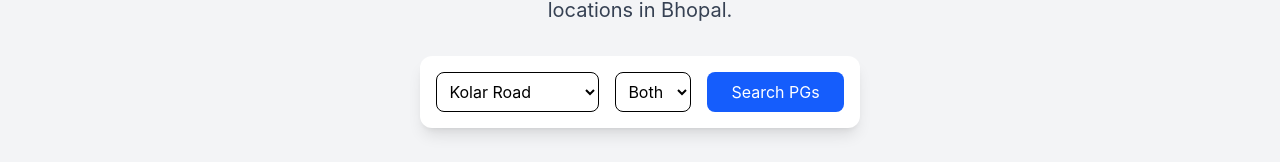
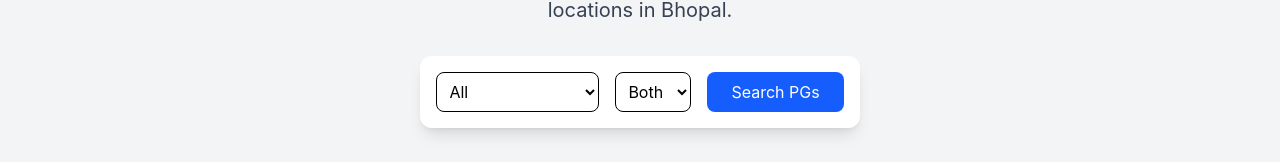
Before and after one commit to khuman-dhakad/studentpg-project, a React app in the folder frontend/: page / in a window 1280 px wide. Shown: the part 248-410 px from the top of the page. Built offline with nearby package versions, Linux system fonts and the light colour scheme; the HTML template or start-up script is replaced by a standard one.

Commit message:
Added PG filtering by area and type

```diff
--- a/frontend/src/App.jsx
+++ b/frontend/src/App.jsx
@@ -1,3 +1,6 @@
+
+import { useState } from "react";
+
 import Footer from "./components/Footer";
 import HowItWorks from "./components/HowItWorks";
 import StatsSection from "./components/StatsSection";
@@ -5,7 +8,9 @@ import Navbar from "./components/Navbar";
 import PGCard from "./components/PGCard";
 
 function App() {
-  const filteredPGs = [
+  const [selectedArea, setSelectedArea] = useState("All");
+  const [selectedType, setSelectedType] = useState("Both");
+  const allPGs = [
     {
       id: 1,
       name: "Krishna PG",
@@ -28,7 +33,15 @@ function App() {
       type: "Girls",
     },
   ];
+  const filteredPGs = allPGs.filter((pg) => {
+    const areaMatch =
+      selectedArea === "All" || pg.location === selectedArea;
 
+    const typeMatch =
+      selectedType === "Both" || pg.type === selectedType;
+
+    return areaMatch && typeMatch;
+  });
   return (
     <div className="min-h-screen bg-gray-100">
       <Navbar />
@@ -46,14 +59,23 @@ function App() {
 
         {/* Search Section */}
         <div className="mt-8 bg-white p-4 rounded-xl shadow-lg flex gap-4">
-          <select className="border p-2 rounded-lg">
+          <select
+            className="border p-2 rounded-lg"
+            value={selectedArea}
+            onChange={(e) => setSelectedArea(e.target.value)}
+          >
+            <option>All</option>
             <option>Kolar Road</option>
             <option>MP Nagar</option>
             <option>Indrapuri</option>
             <option>Ayodhya Bypass</option>
           </select>
 
-          <select className="border p-2 rounded-lg">
+          <select
+            className="border p-2 rounded-lg"
+            value={selectedType}
+            onChange={(e) => setSelectedType(e.target.value)}
+          >
             <option>Both</option>
             <option>Boys</option>
             <option>Girls</option>
```
